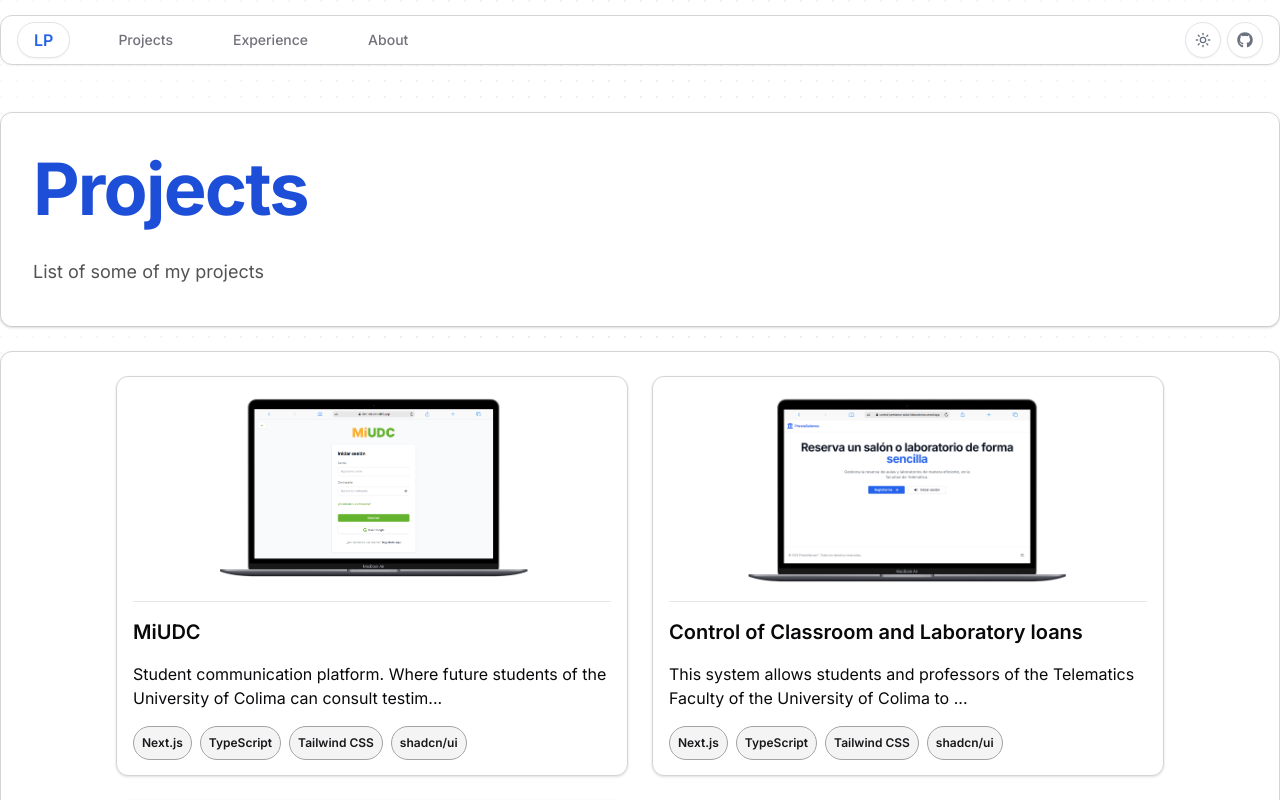
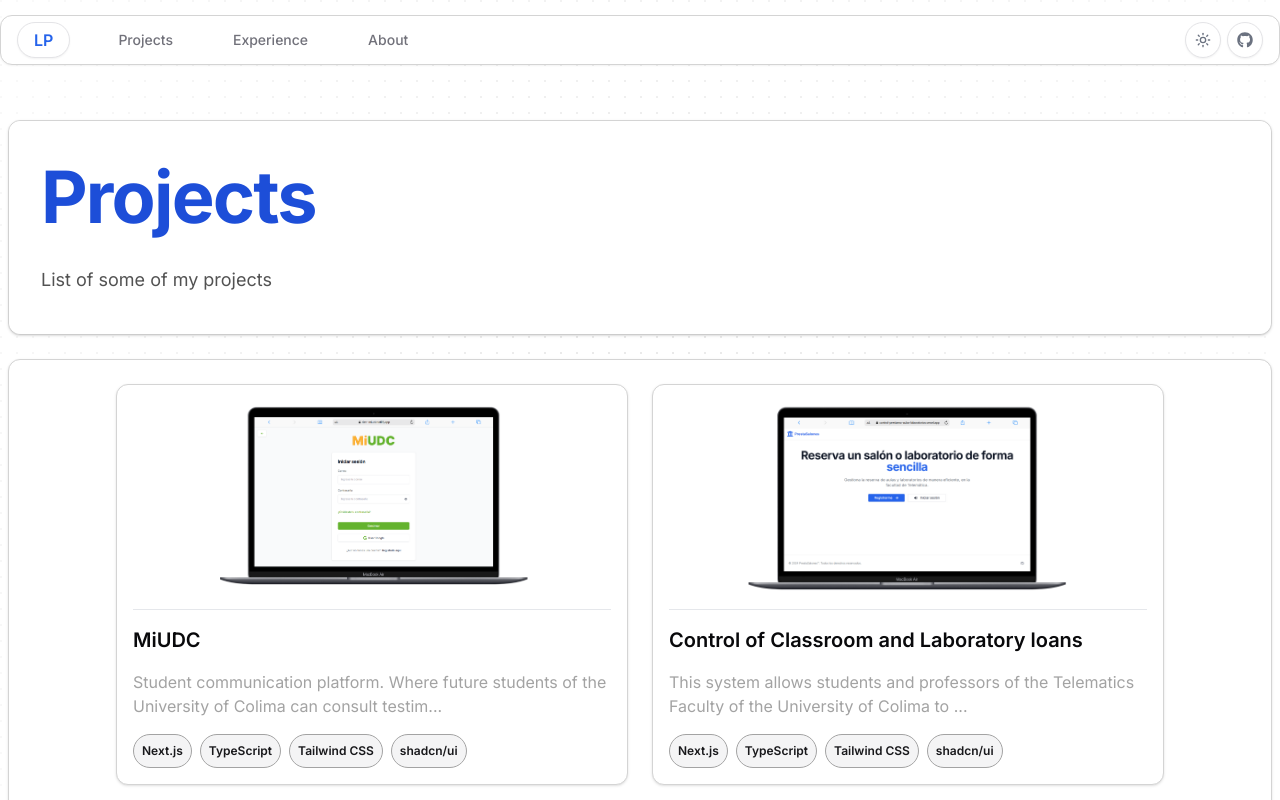
Before and after one commit to LUISPINTO90/PersonalPortfolio, a Next.js app: page /projects in a window 1280 px wide. Shown: the top 800 px of the page. Built offline with nearby package versions, Linux system fonts and the light colour scheme.

Commit message:
chore: set styles on projects page

```diff
--- a/src/app/projects/page.tsx
+++ b/src/app/projects/page.tsx
@@ -7,7 +7,7 @@ import Image from "next/image";
 
 export default function Projects() {
   return (
-    <div className="flex flex-col justify-center items-center space-y-6">
+    <div className="flex flex-col justify-center items-center space-y-6 p-2 pb-8">
       <Card className="w-full mt-8 max-w-7xl z-10">
         <div className="shadow-sm border-neutral-300 dark:border-neutral-800 overflow-hidden bg-background rounded-xl w-full relative">
           <div className="relative px-6 py-8 sm:px-8 sm:py-10">
@@ -29,7 +29,7 @@ export default function Projects() {
         <div className="grid grid-cols-1 md:grid-cols-2 gap-6">
           {projects.map((project) => (
             <Link href={`/projects/${project.slug}`} key={project.slug}>
-              <Card className="hover:shadow-lg transition-shadow duration-300 h-[400px] max-w-lg">
+              <Card className="hover:shadow-lg transition-shadow duration-300 max-w-lg">
                 <div className="p-4 space-y-4 h-full flex flex-col">
                   <div className="flex-grow">
                     <Image
@@ -44,7 +44,7 @@ export default function Projects() {
                   </div>
                   <hr className="border-t dark:border-neutral-800" />
                   <h2 className="text-xl font-semibold">{project.title}</h2>
-                  <p>
+                  <p className="text-neutral-400 dark:text-neutral-200">
                     {project.description.length > 100
                       ? project.description.substring(0, 100) + "..."
                       : project.description}
```
